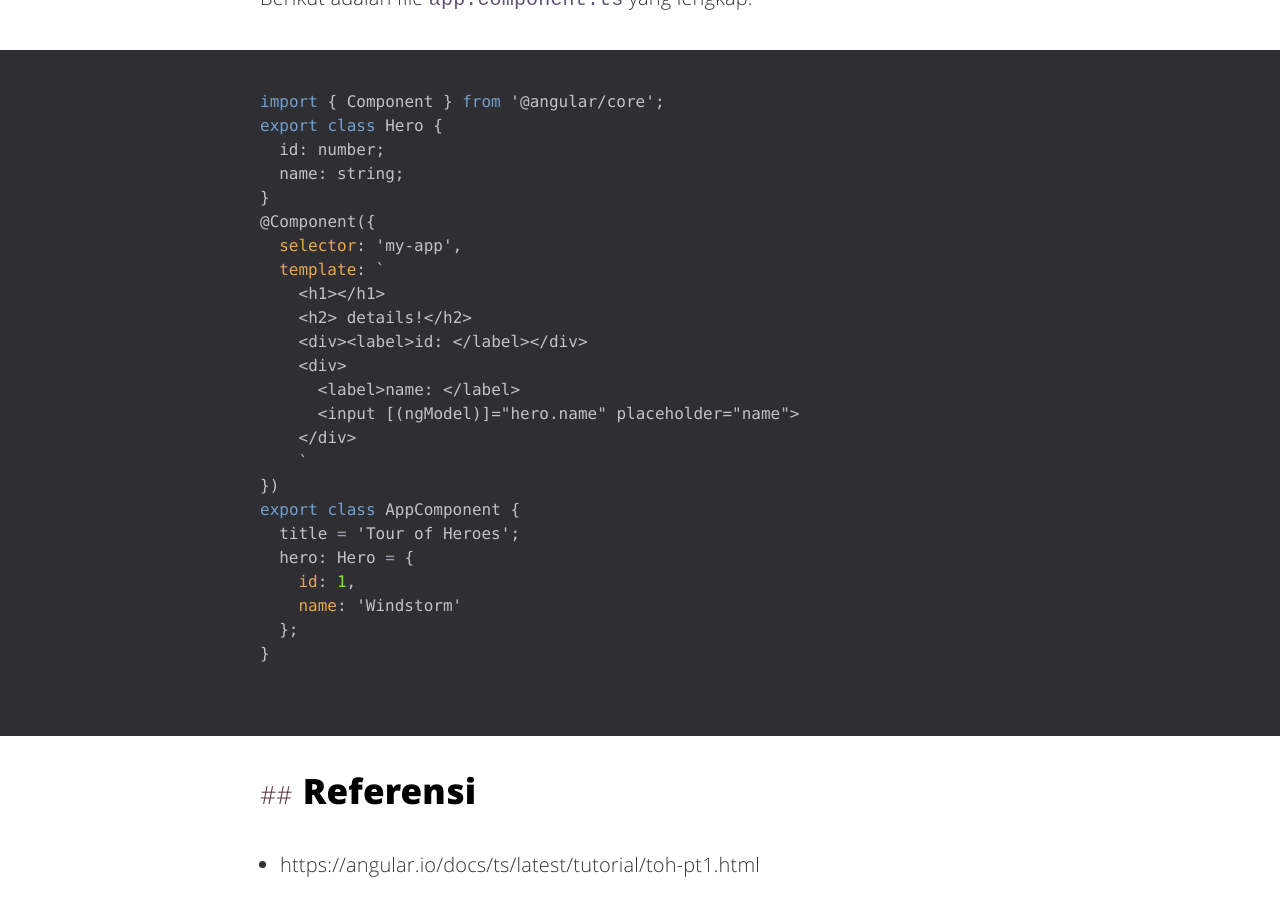
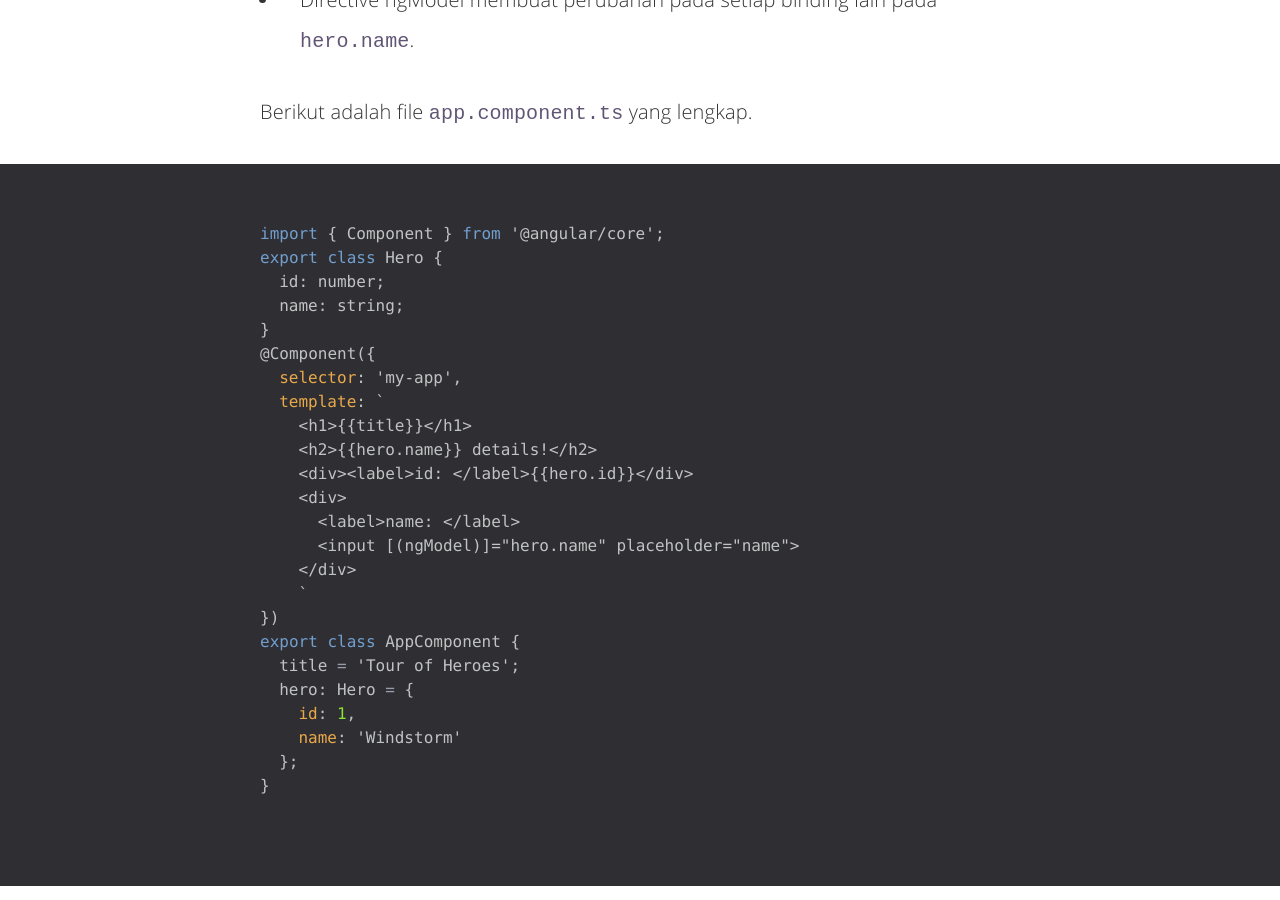
Before and after one commit to ekaprasasti/ekaprasasti.github.io, a Jekyll site: the page built from _posts/2017-06-08-the-hero-editor-tour-of-heroes.md, in a window 1280 px wide and 900 px high, scrolled down 6898 px. Built offline with Jekyll 4.4.1, drawn with Linux system fonts in a browser that asks for light colours; comment, search, counter and statistics services are not loaded; some of the changed text lies outside the part shown.

Commit message:
hero editor fix double curly brace

````diff
--- a/_posts/2017-06-08-the-hero-editor-tour-of-heroes.md
+++ b/_posts/2017-06-08-the-hero-editor-tour-of-heroes.md
@@ -67,8 +67,10 @@ export class AppComponent {
 Sekarang update template di dalam `@Component` decorator dengan data binding.
 
 #### app.component.ts (@Component)
-```
+```html
+{% raw %}
 template: `<h1>{{title}}</h1><h2>{{hero}} details!</h2>`
+{% endraw %}
 ```
 
 Refresh browser dan akan menampilkan `title` dan nama `hero`. Tanda double kurung kurawal merupakan Angular sintaks *interpolation binding*.
@@ -97,8 +99,10 @@ hero: Hero = {
 
 Karena kita merubah hero dari string ke object, update binding di dalam template yang mengambil property `name` hero.
 
-```javascript
+```html
+{% raw %}
 template: `<h1>{{title}}</h1><h2>{{hero.name}} details!</h2>`
+{% endraw %}
 ```
 
 ## Menambah HTML dengan multi-line template strings
@@ -107,12 +111,14 @@ Untuk menampilkan semua property hero, tambahkan `<div>` untuk property `id` pad
 
 #### app.component.ts (AppComponent's template)
 ```html
+{% raw %}
 template: `
   <h1>{{title}}</h1>
   <h2>{{hero.name}} details!</h2>
   <div><label>id: </label>{{hero.id}}</div>
   <div><label>name: </label>{{hero.name}}</div>
-  `
+`
+{% endraw %}
 ```
 
 ## Edit hero name
@@ -177,6 +183,7 @@ Ketika browser di refresh, app kembali berjalan dengan normal.
 Berikut adalah file `app.component.ts` yang lengkap.
 
 ```javascript
+{% raw %}
 import { Component } from '@angular/core';
 export class Hero {
   id: number;
@@ -201,6 +208,7 @@ export class AppComponent {
     name: 'Windstorm'
   };
 }
+{% endraw %}
 ```
 
 ## Referensi
````
Also changed, not shown: other parts of _posts/2017-06-08-the-hero-editor-tour-of-heroes.md (+1 -1 lines).
